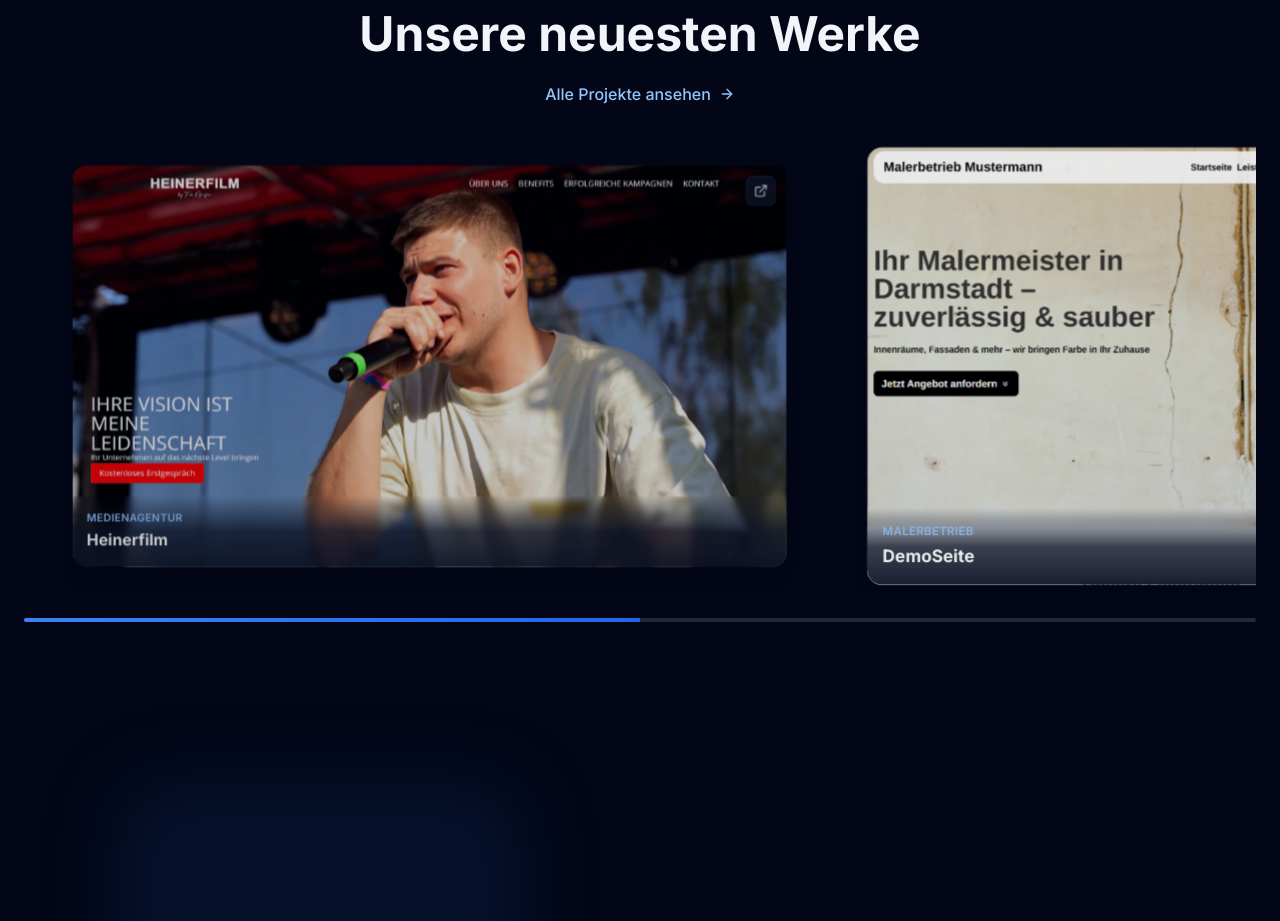
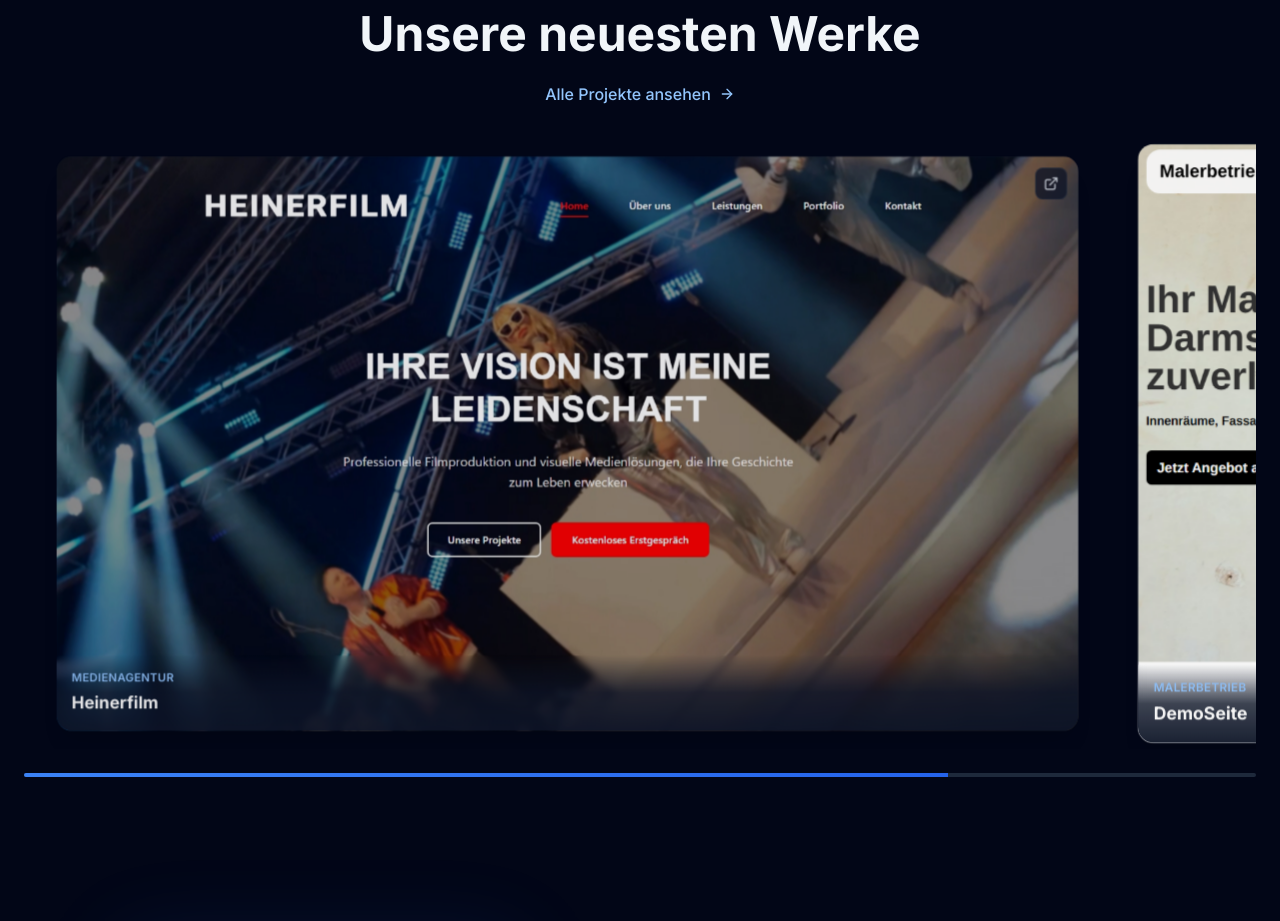
Before and after one commit to 319Webdesign/319webdesign, a Next.js app: page / in a window 1280 px wide. Shown: the part 4680-5601 px from the top of the page. Built offline with nearby package versions, Linux system fonts and the light colour scheme.

Commit message:
PortfolioUpdate

```diff
--- a/app/components/PortfolioSection.tsx
+++ b/app/components/PortfolioSection.tsx
@@ -18,8 +18,8 @@
     id: 1,
     title: 'Heinerfilm',
     category: 'Medienagentur',
-    imageUrl: '/heiner-header.png',
-    liveUrl: 'https://heinerfilm.de',
+    imageUrl: '/heinerfilm_header.jpeg',
+    liveUrl: 'https://heinerfilm.vercel.app/',
   },
   {
     id: 2,
@@ -27,34 +27,6 @@
     category: 'Malerbetrieb',
     imageUrl: '/headerscreen.png',
     liveUrl: 'https://319webdesign.com/malerbetrieb/',
-  },
-  {
-    id: 3,
-    title: 'Rechtsanwaltskanzlei Schmidt',
-    category: 'Dienstleister',
-    imageUrl: '/placeholder-project.jpg',
-    liveUrl: '#',
-  },
-  {
-    id: 4,
-    title: 'Elektroinstallation Weber',
-    category: 'Handwerk',
-    imageUrl: '/placeholder-project.jpg',
-    liveUrl: '#',
-  },
-  {
-    id: 5,
-    title: 'Café am Markt',
-    category: 'Gastronomie',
-    imageUrl: '/placeholder-project.jpg',
-    liveUrl: '#',
-  },
-  {
-    id: 6,
-    title: 'Marketing Agentur',
-    category: 'Dienstleister',
-    imageUrl: '/placeholder-project.jpg',
-    liveUrl: '#',
   },
 ]
 
@@ -73,9 +45,13 @@
     return () => window.removeEventListener('resize', checkMobile)
   }, [])
 
-  const itemsPerView = isMobile ? 1.2 : 3
-  const maxIndex = Math.max(0, portfolioProjects.length - Math.ceil(itemsPerView))
-  const cardWidth = isMobile ? 83.333 : 33.333
+  const itemsPerView = isMobile ? 1.2 : 1.5
+  // Berechne maxIndex: Anzahl der möglichen Scroll-Positionen
+  // Wenn wir mehr Items haben als sichtbar sind, können wir scrollen
+  const maxIndex = portfolioProjects.length > itemsPerView
+    ? Math.ceil(portfolioProjects.length - itemsPerView)
+    : 0
+  const cardWidth = isMobile ? 83.333 : 66.667
 
   return (
     <section className="py-16 px-6 bg-slate-950 relative group">
@@ -100,31 +76,29 @@
         {/* Portfolio Slider */}
         <div className="relative">
           {/* Navigation Buttons */}
+          {portfolioIndex > 0 && (
             <motion.button
-            className="absolute left-0 top-1/2 -translate-y-1/2 z-20 bg-slate-800/90 backdrop-blur-sm p-3 rounded-full border border-slate-700 hover:border-blue-500/50 hover:bg-slate-800 transition-all duration-300 opacity-0 group-hover:opacity-100 disabled:opacity-0 disabled:cursor-not-allowed"
+              className="absolute left-0 top-1/2 -translate-y-1/2 z-20 bg-slate-800/90 backdrop-blur-sm p-3 rounded-full border border-slate-700 hover:border-blue-500/50 hover:bg-slate-800 transition-all duration-300 opacity-100 md:opacity-0 md:group-hover:opacity-100 cursor-pointer"
               onClick={() => {
-              if (portfolioIndex > 0) {
                 setPortfolioIndex(portfolioIndex - 1)
-              }
               }}
-            disabled={portfolioIndex === 0}
               aria-label="Vorheriges Portfolio-Projekt anzeigen"
             >
               <ChevronLeft className="w-5 h-5 text-slate-200" aria-hidden="true" />
             </motion.button>
+          )}
 
+          {portfolioIndex < maxIndex && (
             <motion.button
-            className="absolute right-0 top-1/2 -translate-y-1/2 z-20 bg-slate-800/90 backdrop-blur-sm p-3 rounded-full border border-slate-700 hover:border-blue-500/50 hover:bg-slate-800 transition-all duration-300 opacity-0 group-hover:opacity-100 disabled:opacity-0 disabled:cursor-not-allowed"
+              className="absolute right-0 top-1/2 -translate-y-1/2 z-20 bg-slate-800/90 backdrop-blur-sm p-3 rounded-full border border-slate-700 hover:border-blue-500/50 hover:bg-slate-800 transition-all duration-300 opacity-100 md:opacity-0 md:group-hover:opacity-100 cursor-pointer"
               onClick={() => {
-              if (portfolioIndex < maxIndex) {
                 setPortfolioIndex(portfolioIndex + 1)
-              }
               }}
-            disabled={portfolioIndex >= maxIndex}
               aria-label="Nächstes Portfolio-Projekt anzeigen"
             >
               <ChevronRight className="w-5 h-5 text-slate-200" aria-hidden="true" />
             </motion.button>
+          )}
 
           {/* Slider Container */}
           <div className="overflow-hidden">
@@ -132,10 +106,22 @@
               ref={portfolioRef}
               className="flex gap-4"
               drag="x"
-              dragConstraints={{ left: 0, right: 0 }}
+              dragConstraints={{
+                left: -maxIndex * (100 / itemsPerView),
+                right: 0
+              }}
               dragElastic={0.2}
               animate={{
                 x: `-${portfolioIndex * (100 / itemsPerView)}%`,
+              }}
+              onDragEnd={(event, info) => {
+                // Optional: Drag-to-swipe functionality
+                const threshold = 50
+                if (info.offset.x > threshold && portfolioIndex > 0) {
+                  setPortfolioIndex(portfolioIndex - 1)
+                } else if (info.offset.x < -threshold && portfolioIndex < maxIndex) {
+                  setPortfolioIndex(portfolioIndex + 1)
+                }
               }}
               transition={{
                 type: "spring",
@@ -155,7 +141,7 @@
                 return (
                   <motion.div
                     key={project.id}
-                    className={`flex-shrink-0 ${isMobile ? 'w-[calc(83.333%-0.67rem)]' : 'w-[calc(33.333%-0.67rem)]'}`}
+                    className={`flex-shrink-0 ${isMobile ? 'w-[calc(83.333%-0.67rem)]' : 'w-[calc(66.667%-0.5rem)]'}`}
                     style={{
                       scale,
                       opacity,
@@ -179,7 +165,7 @@
                       }}
                     >
                       {/* Image Container */}
-                      <div className="relative aspect-[21/9] md:aspect-video overflow-hidden">
+                      <div className="relative aspect-[16/10] md:aspect-[16/9] overflow-hidden">
                         <Image
                           src={project.imageUrl || '/placeholder-project.jpg'}
                           alt={`Webdesign Portfolio Screenshot für ${project.title} - ${project.category} Projekt von 319Webdesign`}
--- a/app/portfolio/page.tsx
+++ b/app/portfolio/page.tsx
@@ -7,13 +7,13 @@
 import Footer from '../components/Footer'
 
 // Projekt-Daten
-const portfolioProjects = [
+const allProjects = [
   {
     id: 1,
     title: 'Heinerfilm',
     category: 'Webdesign',
-    imageUrl: '/heiner-header.png',
-    liveUrl: 'https://heinerfilm.de',
+    imageUrl: '/heinerfilm_header.jpeg',
+    liveUrl: 'https://heinerfilm.vercel.app/',
     size: 'wide', // breit
   },
   {
@@ -24,49 +24,14 @@
     liveUrl: 'https://319webdesign.com/malerbetrieb/',
     size: 'normal', // normal
   },
-  {
-    id: 3,
-    title: 'Gourmet Restaurant',
-    category: 'Branding',
-    imageUrl: '/placeholder-project.jpg',
-    liveUrl: '#',
-    size: 'tall', // hoch
-  },
-  {
-    id: 4,
-    title: 'Rechtsanwaltskanzlei Schmidt',
-    category: 'Webdesign',
-    imageUrl: '/placeholder-project.jpg',
-    liveUrl: '#',
-    size: 'normal', // normal
-  },
-  {
-    id: 5,
-    title: 'Elektroinstallation Weber',
-    category: 'Marketing',
-    imageUrl: '/placeholder-project.jpg',
-    liveUrl: '#',
-    size: 'wide', // breit
-  },
-  {
-    id: 6,
-    title: 'Café am Markt',
-    category: 'Branding',
-    imageUrl: '/placeholder-project.jpg',
-    liveUrl: '#',
-    size: 'normal', // normal
-  },
-  {
-    id: 7,
-    title: 'Marketing Agentur',
-    category: 'Marketing',
-    imageUrl: '/placeholder-project.jpg',
-    liveUrl: '#',
-    size: 'tall', // hoch
-  },
 ]
 
-const categories = ['Alle', 'Webdesign', 'Marketing', 'Branding', 'Handwerksbetrieb']
+// Nur Heinerfilm und DemoSeite anzeigen
+const portfolioProjects = allProjects.filter(
+  project => project.title === 'Heinerfilm' || project.title === 'DemoSeite'
+)
+
+const categories = ['Alle', 'Webdesign', 'Handwerksbetrieb']
 
 const fadeInUp = {
   initial: { opacity: 0, y: 30 },
```
Also changed, not shown: public/heiner-header.png (deleted), public/heinerfilm_header.jpeg (added). Lines whose indentation alone changed are shown as unchanged.
